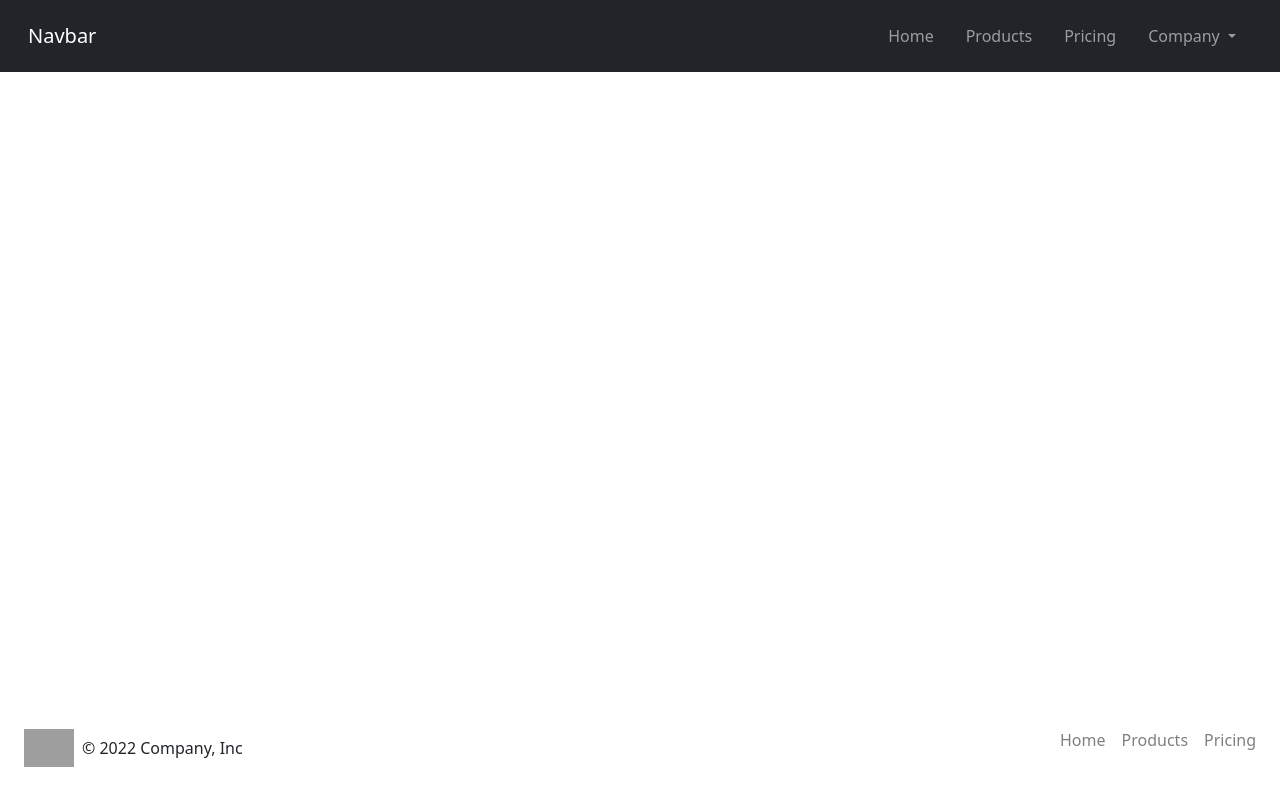
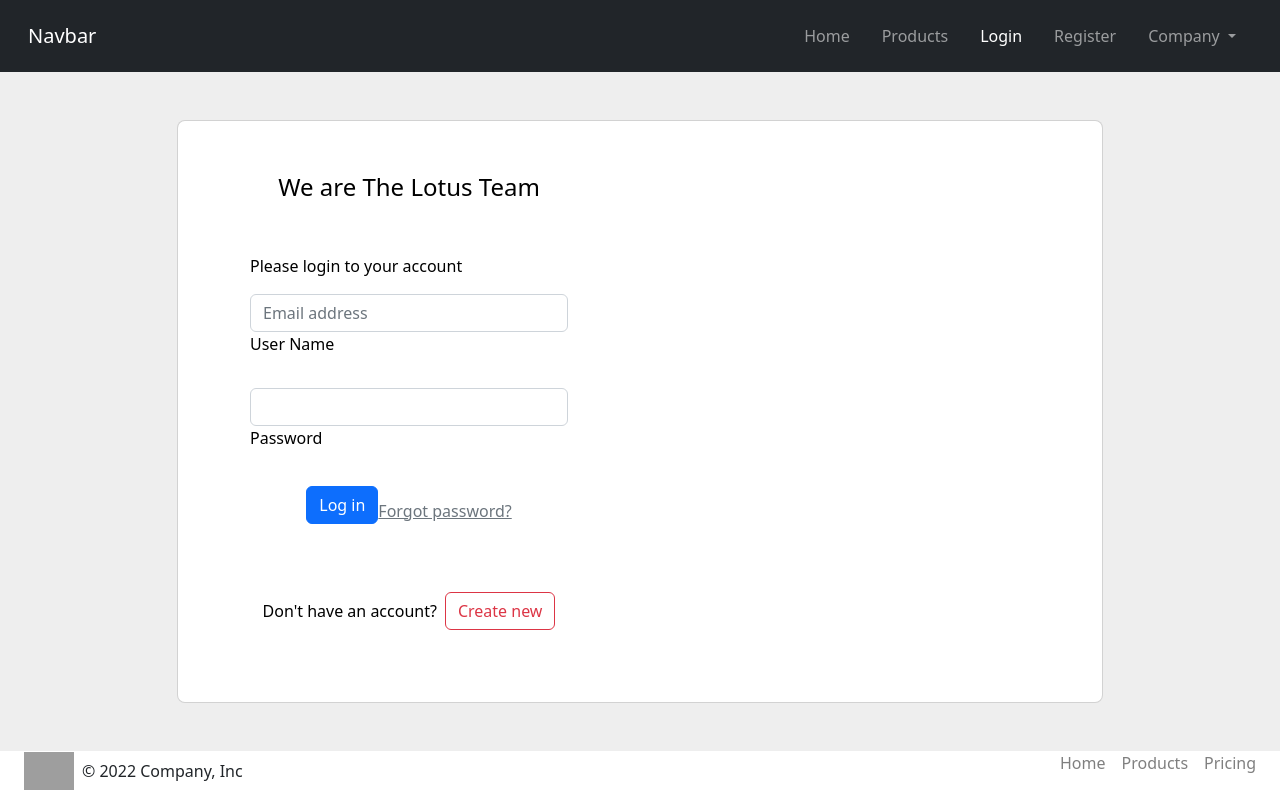
Before and after one commit to TheShyn/asm_angular, an Angular app: page /login in a window 1280 px wide. Before the commit this address led to /. Built offline with nearby package versions, Linux system fonts and the light colour scheme; grey boxes are pictures that could not be loaded.

Commit message:
login and register

```diff
--- a/src/app/app-routing.module.ts
+++ b/src/app/app-routing.module.ts
@@ -3,11 +3,16 @@
 import { HomeComponent } from './pages/home/home.component';
 import { ProductsComponent } from './pages/products/products.component';
 import { DetailComponent } from './pages/detail/detail.component';
+import { LoginComponent } from './auth/login/login.component';
+import { RegisterComponent } from './auth/register/register.component';
 
 const routes: Routes = [
   { path: 'home', component: HomeComponent },
   { path: 'products', component: ProductsComponent },
   { path: 'products/:id', component: DetailComponent },
+  { path: 'login', component: LoginComponent },
+  { path: 'register', component: RegisterComponent },
+
   // { path: '**', component: PageNotFoundComponent },
 ];
 
--- a/src/app/auth/login/login.component.html
+++ b/src/app/auth/login/login.component.html
@@ -1 +1,61 @@
-<p>login works!</p>
+<section class="h-100 gradient-form" style="background-color: #eee;">
+    <div class="container py-5 h-100">
+        <div class="row d-flex justify-content-center align-items-center h-100">
+            <div class="col-xl-10">
+                <div class="card rounded-3 text-black">
+                    <div class="row g-0">
+                        <div class="col-lg-6">
+                            <div class="card-body p-md-5 mx-md-4">
+
+                                <div class="text-center">
+                                    <h4 class="mt-1 mb-5 pb-1">We are The Lotus Team</h4>
+                                </div>
+
+                                <form class="form form-login" (ngSubmit)="onSubmit()">
+                                    <p>Please login to your account</p>
+
+                                    <div class="form-outline mb-4">
+                                        <input type="email" id="username" name="username" class="form-control"
+                                            placeholder="Email address" required />
+                                        <label class="form-label" for="username">User Name</label>
+                                    </div>
+
+                                    <div class="form-outline mb-4">
+                                        <input type="password" id="password" name="password" class="form-control"
+                                            required />
+                                        <label class="form-label" for="password">Password</label>
+                                    </div>
+
+                                    <div class="text-center pt-1 mb-5 pb-1">
+                                        <button class="btn btn-primary btn-block fa-lg gradient-custom-2 mb-3"
+                                            type="submit">Log
+                                            in</button>
+                                        <a class="text-muted" href="#!">Forgot password?</a>
+                                    </div>
+
+                                    <div class="d-flex align-items-center justify-content-center pb-4">
+                                        <p class="mb-0 me-2">Don't have an account?</p>
+                                        <button type="submit" class="btn btn-outline-danger"
+                                            routerLink="/register">Create new</button>
+                                    </div>
+
+                                </form>
+
+                            </div>
+                        </div>
+                        <div class="col-lg-6 d-flex align-items-center gradient-custom-2">
+                            <div class="text-white px-3 py-4 p-md-5 mx-md-4">
+                                <h4 class="mb-4">We are more than just a company</h4>
+                                <p class="small mb-0">Lorem ipsum dolor sit amet, consectetur adipisicing elit, sed do
+                                    eiusmod
+                                    tempor incididunt ut labore et dolore magna aliqua. Ut enim ad minim veniam, quis
+                                    nostrud
+                                    exercitation ullamco laboris nisi ut aliquip ex ea commodo consequat.</p>
+                            </div>
+                        </div>
+                    </div>
+                </div>
+            </div>
+        </div>
+    </div>
+</section>
--- a/src/app/auth/login/login.component.ts
+++ b/src/app/auth/login/login.component.ts
@@ -6,5 +6,13 @@
   styleUrls: ['./login.component.css']
 })
 export class LoginComponent {
+  credentials = {
+    username: '',
+    password: '',
+  };
 
+  onSubmit() {
+    console.log('Login submitted:', this.credentials);
+
+  }
 }
--- a/src/app/auth/register/register.component.html
+++ b/src/app/auth/register/register.component.html
@@ -1 +1,76 @@
-<p>register works!</p>
+<section class="vh-100" style="background-color: #eee;">
+    <div class="container h-100">
+        <div class="row d-flex justify-content-center align-items-center h-100">
+            <div class="col-lg-12 col-xl-11">
+                <div class="card text-black" style="border-radius: 25px;">
+                    <div class="card-body p-md-5">
+                        <div class="row justify-content-center">
+                            <div class="col-md-10 col-lg-6 col-xl-5 order-2 order-lg-1">
+
+                                <p class="text-center h1 fw-bold mb-5 mx-1 mx-md-4 mt-4">Sign up</p>
+
+                                <form (ngSubmit)="onSubmit()">
+
+                                    <div class="d-flex flex-row align-items-center mb-4">
+                                        <i class="fas fa-user fa-lg me-3 fa-fw"></i>
+                                        <div class="form-outline flex-fill mb-0">
+                                            <input type="text" id="username" name="username" class="form-control"
+                                                required />
+                                            <label class="form-label" for="username">Your Name</label>
+                                        </div>
+                                    </div>
+
+                                    <div class="d-flex flex-row align-items-center mb-4">
+                                        <i class="fas fa-envelope fa-lg me-3 fa-fw"></i>
+                                        <div class="form-outline flex-fill mb-0">
+                                            <input type="email" id="email" name="email" class="form-control" required />
+                                            <label class="form-label" for="email">Your Email</label>
+                                        </div>
+                                    </div>
+
+                                    <div class="d-flex flex-row align-items-center mb-4">
+                                        <i class="fas fa-lock fa-lg me-3 fa-fw"></i>
+                                        <div class="form-outline flex-fill mb-0">
+                                            <input type="password" id="password" name="password" class="form-control"
+                                                required />
+                                            <label class="form-label" for="password">Password</label>
+                                        </div>
+                                    </div>
+
+                                    <div class="d-flex flex-row align-items-center mb-4">
+                                        <i class="fas fa-key fa-lg me-3 fa-fw"></i>
+                                        <div class="form-outline flex-fill mb-0">
+                                            <input type="password" id="rePassword" name="rePassword"
+                                                class="form-control" required />
+                                            <label class="form-label" for="rePassword">Repeat your password</label>
+                                        </div>
+                                    </div>
+
+                                    <div class="form-check d-flex justify-content-center mb-5">
+                                        <input class="form-check-input me-2" type="checkbox" value=""
+                                            id="form2Example3c" />
+                                        <label class="form-check-label" for="form2Example3">
+                                            I agree all statements in <a href="#!">Terms of service</a>
+                                        </label>
+                                    </div>
+
+                                    <div class="d-flex justify-content-center mx-4 mb-3 mb-lg-4">
+                                        <button type="submit" class="btn btn-primary btn-lg">Register</button>
+                                    </div>
+
+                                </form>
+
+                            </div>
+                            <div class="col-md-10 col-lg-6 col-xl-7 d-flex align-items-center order-1 order-lg-2">
+
+                                <img src="https://mdbcdn.b-cdn.net/img/Photos/new-templates/bootstrap-registration/draw1.webp"
+                                    class="img-fluid" alt="Sample image">
+
+                            </div>
+                        </div>
+                    </div>
+                </div>
+            </div>
+        </div>
+    </div>
+</section>
--- a/src/app/auth/register/register.component.ts
+++ b/src/app/auth/register/register.component.ts
@@ -6,5 +6,14 @@
   styleUrls: ['./register.component.css']
 })
 export class RegisterComponent {
+  user = {
+    username: '',
+    email: '',
+    password: '',
+  };
 
+  onSubmit() {
+    console.log('Registration submitted:', this.user);
+
+  }
 }
--- a/src/app/layout/navbar/navbar.component.html
+++ b/src/app/layout/navbar/navbar.component.html
@@ -9,13 +9,16 @@
         <div class=" collapse navbar-collapse" id="navbarNavDropdown">
             <ul class="navbar-nav ms-auto ">
                 <li class="nav-item">
-                    <a class="nav-link mx-2" aria-current="page" routerLink="/home" routerLinkActive="active" >Home</a>
+                    <a class="nav-link mx-2" aria-current="page" routerLink="/home" routerLinkActive="active">Home</a>
                 </li>
                 <li class="nav-item">
-                    <a class="nav-link mx-2" routerLink="/products" routerLinkActive="active" >Products</a>
+                    <a class="nav-link mx-2" routerLink="/products" routerLinkActive="active">Products</a>
                 </li>
                 <li class="nav-item">
-                    <a class="nav-link mx-2" href="#">Pricing</a>
+                    <a class="nav-link mx-2" routerLink="/login" routerLinkActive="active">Login</a>
+                </li>
+                <li class="nav-item">
+                    <a class="nav-link mx-2" routerLink="/register" routerLinkActive="active">Register</a>
                 </li>
                 <li class="nav-item dropdown">
                     <a class="nav-link mx-2 dropdown-toggle" href="#" id="navbarDropdownMenuLink" role="button"
```
Also changed, not shown: 1 other file (tests, documents, lock files or other folders).
